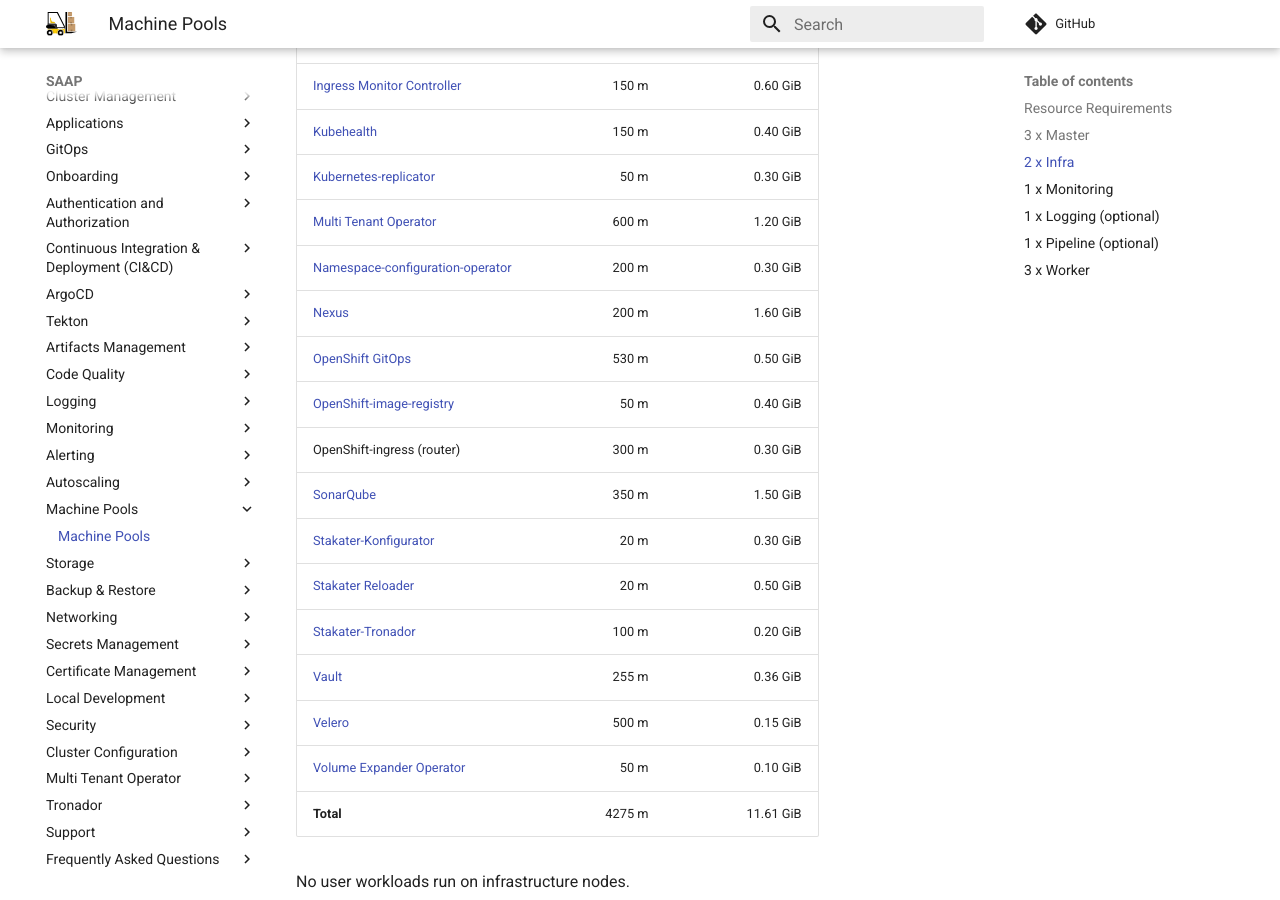
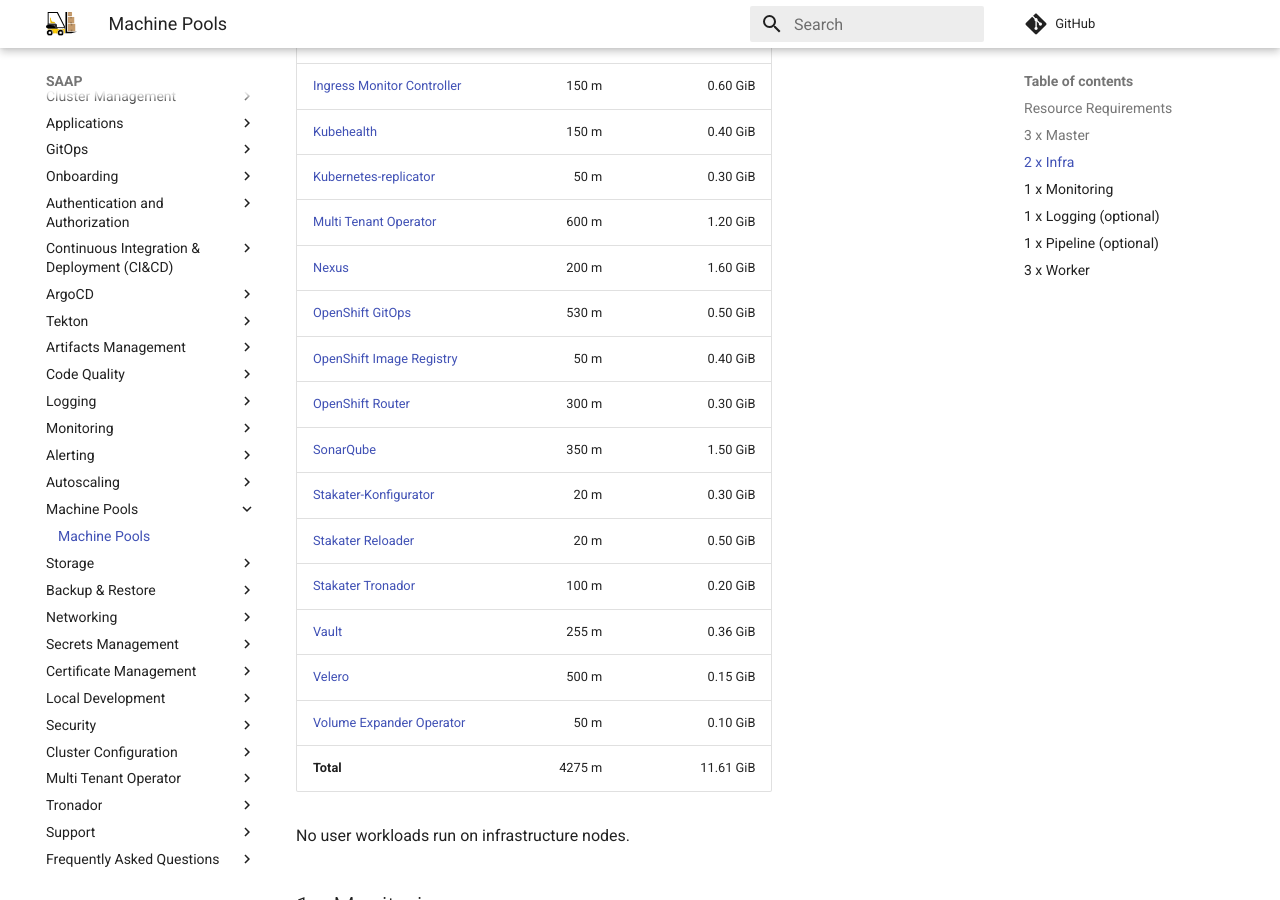
Before and after one commit to stakater/stakater-docs, an MkDocs documentation site: the page built from docs/content/sre/machinepools/machinepools.md, in a window 1280 px wide and 900 px high, scrolled down 1642 px. Built offline with MkDocs 1.6.1 and Material for MkDocs 9.7.7, drawn with Linux system fonts in a browser that asks for light colours; comment, search, counter and statistics services are not loaded.

Commit message:
fix broken links

```diff
--- a/docs/content/sre/machinepools/machinepools.md
+++ b/docs/content/sre/machinepools/machinepools.md
@@ -42,15 +42,14 @@ At least two infrastructure nodes are required for the SAAP infrastructure workl
 | [Kubehealth](https://github.com/arehmandev/kubehealth) | 150 m  | 0.40 GiB  |
 | [Kubernetes-replicator](https://github.com/mittwald/kubernetes-replicator) | 50 m  | 0.30 GiB  |
 | [Multi Tenant Operator](../multi-tenant-operator/overview.md)  | 600 m  | 1.20 GiB  |
-| [Namespace-configuration-operator](https://github.com/redhat-cop/namespace-configuration-operator) | 200 m  | 0.30 GiB  |
 | [Nexus](https://github.com/sonatype/nexus-public)  | 200 m  | 1.60 GiB  |
 | [OpenShift GitOps](https://docs.openshift.com/container-platform/4.7/cicd/gitops/understanding-openshift-gitops.html)  | 530 m  | 0.50 GiB  |
-| [OpenShift-image-registry](https://github.com/openshift/image-registry) | 50 m  | 0.40 GiB  |
-| OpenShift-ingress (router)  | 300 m  |  0.30 GiB  |
+| [OpenShift Image Registry](https://github.com/openshift/image-registry) | 50 m  | 0.40 GiB  |
+| [OpenShift Router](https://docs.openshift.com/container-platform/4.11/networking/ingress-operator.html)  | 300 m  |  0.30 GiB  |
 | [SonarQube](https://github.com/SonarSource/sonarqube)  | 350 m  | 1.50 GiB  |
 | [Stakater-Konfigurator](https://github.com/stakater/Konfigurator) | 20 m  | 0.30 GiB  |
 | [Stakater Reloader](https://github.com/stakater/Reloader) | 20 m  | 0.50 GiB  |
-| [Stakater-Tronador](https://github.com/stakater/tronador-github-app)  | 100 m  | 0.20 GiB  |
+| [Stakater Tronador](https://docs.stakater.com/content/sre/tronador/overview.html)  | 100 m  | 0.20 GiB  |
 | [Vault](https://github.com/hashicorp/vault)  | 255 m  | 0.36 GiB  |
 | [Velero](https://github.com/vmware-tanzu/velero)  | 500 m  | 0.15 GiB |
 | [Volume Expander Operator](https://github.com/redhat-cop/volume-expander-operator)  | 50 m  | 0.10 GiB |
```
